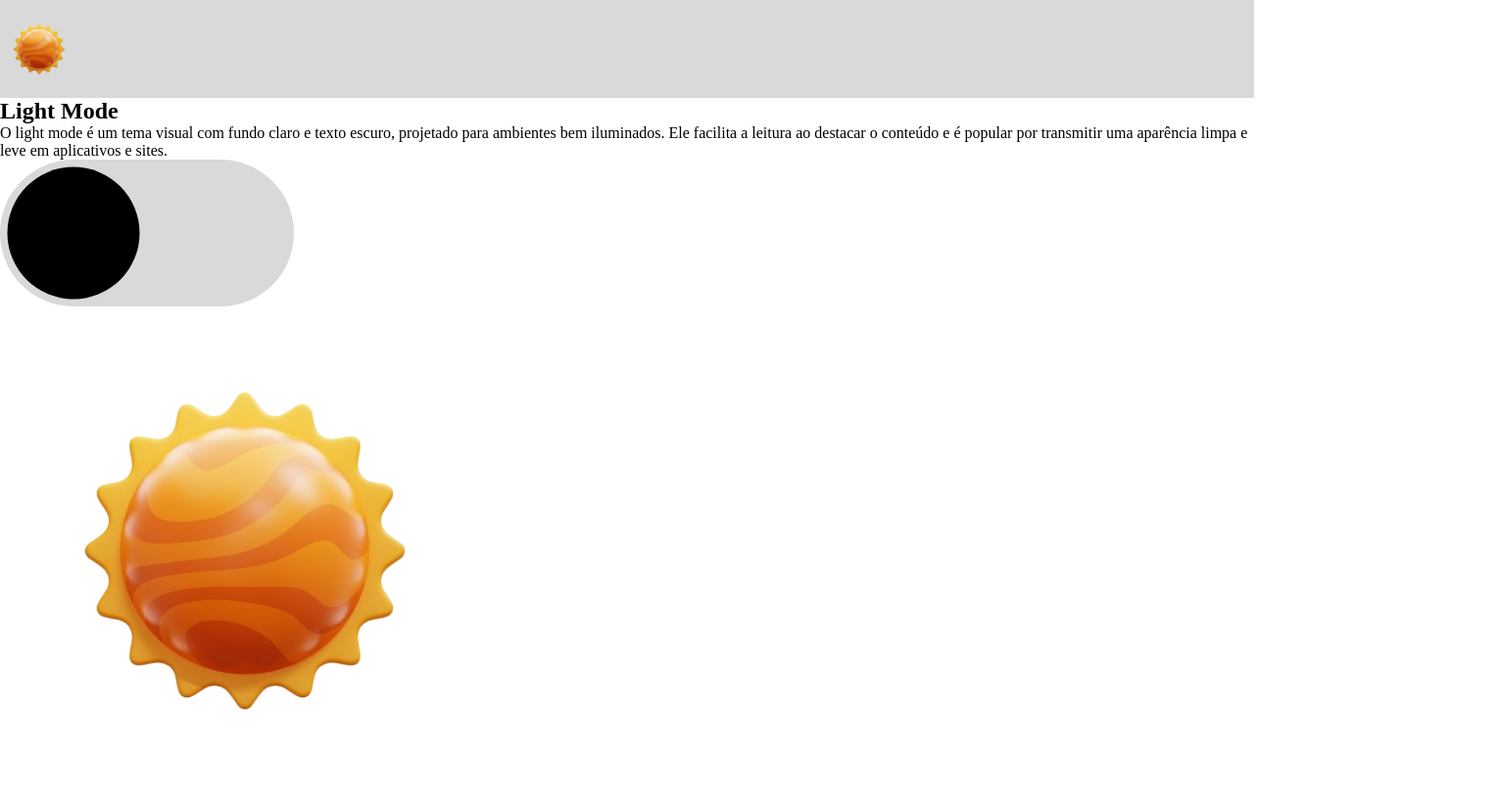
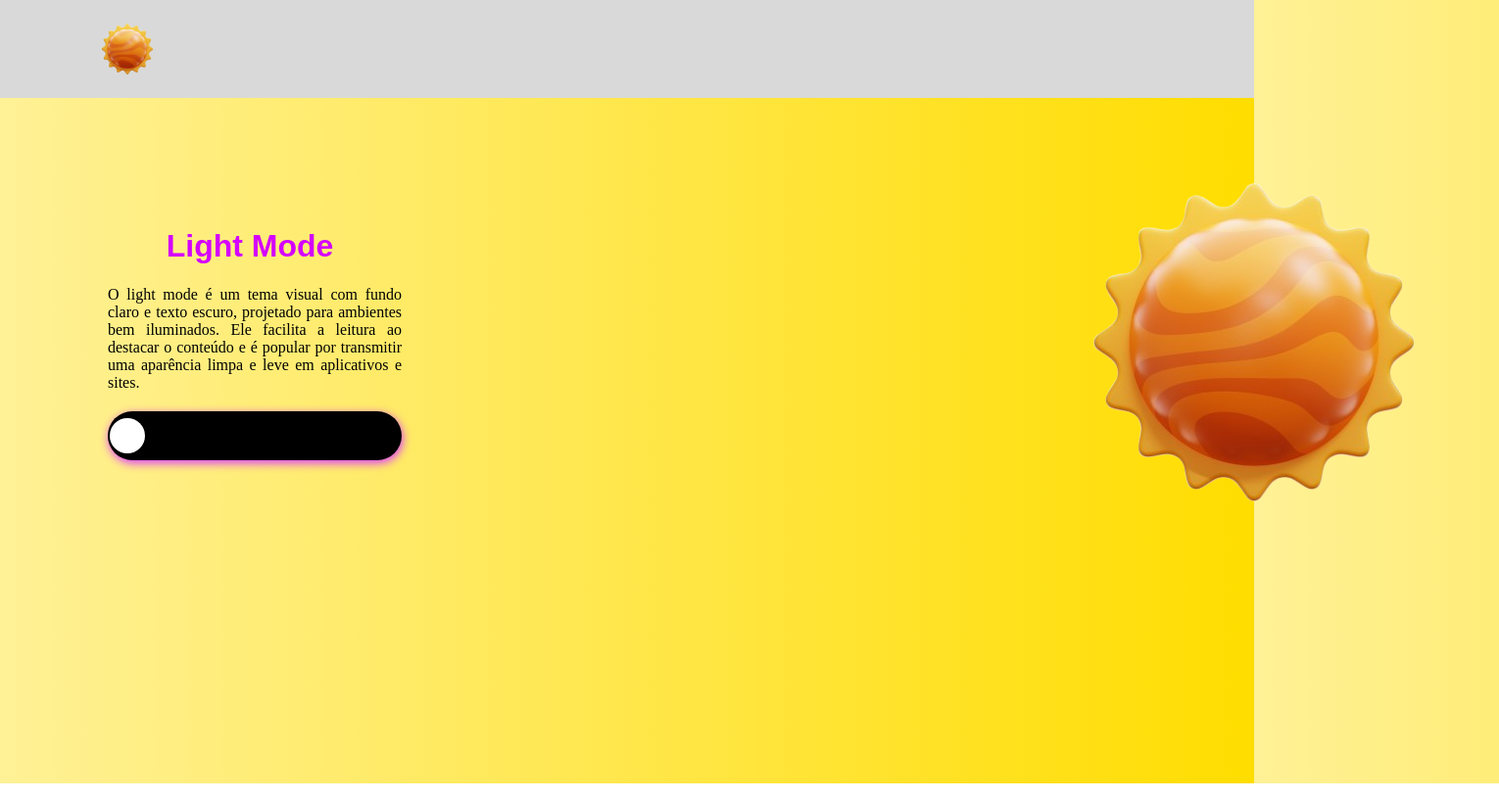
Before and after one commit to Leofront-end/Dark-e-Light, a plain HTML site: page index.html in a window 1280 px wide. Shown: the whole page at 98% size, 1530 px wide, since content can reach past the window. Drawn offline with Linux system fonts and the light colour scheme.

Commit message:
falta apenas trocar img e o texto p

```diff
--- a/main.js
+++ b/main.js
@@ -1,7 +1,15 @@
 let trilho = document.getElementById("trilho")
 let body = document.querySelector('body')
+let titulo = document.querySelector('h1')
 
 trilho.addEventListener('click', () => {
     trilho.classList.toggle('dark')
     body.classList.toggle('dark')
+
+    titulo.classList.toggle('dark')
+    if (titulo.classList == 'dark') {
+        titulo.textContent = 'Dark mode'
+    } else {
+        titulo.textContent = 'Light mode'
+    }
 })
--- a/style.css
+++ b/style.css
@@ -4,9 +4,14 @@
 }
 
 body {
+    background: linear-gradient(270deg, rgba(255,221,0,1) 0%, rgba(255,241,150,1) 100%);
     overflow: hidden;
 }
-
+main {
+    display: flex;
+    justify-content: space-between;
+    align-items: center;
+}
 header {
     background-color: #D9D9D9;
     height: 100px;
@@ -16,26 +21,76 @@ header {
 }
 
 header > img {
+    margin: 90px;
     height: 80px;
 }
 
+h1 {
+    font: 2em Arial;
+    color: #d400ff;
+    text-align: center;
+    font-weight: bolder;
+    margin: 2px;
+}
+
+.dark {
+
+    color: #ffffff;
+}
+
+p {
+    width: 300px;
+    text-align: justify;
+    margin-left: 10px;
+}
+
+
+
 .trilho {
+    display: flex;
+    align-items: center;
+    margin-left: 10px;
     width: 300px;
-    height: 150px;
-    background-color: #D9D9D9;
+    height: 50px;
+    background-color: #000000;
     border-radius: 150px;
     position: relative;
     cursor: pointer;
+    box-shadow: 1px 3px 10px 0px #db3aff;
+
 }
 
 .trilho .indicador {
-    width: 150px;
-    height: 150px;
-    background-color: black;
+    padding: auto;
+    width: 40px;
+    height: 40px;
+    background-color: #ffffff;
     border-radius: 50%;
     transform: scale(.9);
+    position: absolute;
+    left: 0;
+    transition: .5s;
+}
+.trilho.dark {
+    background-color: #ffffff;
+}
+.trilho.dark .indicador{
+    left: 260px;
+    background-color: #000000;
 }
 
-.trilho.dark {
+body.dark {
+    background: linear-gradient(270deg, rgba(0,0,0,1) 0%, rgba(102,102,102,1) 100%);
+}
 
+main > img {
+    right: 0;
+    margin-right: -250px;
 }
+
+section {
+    display: flex;
+    flex-direction: column;
+    gap: 20px;
+    margin: 0px 100px;
+}
```
